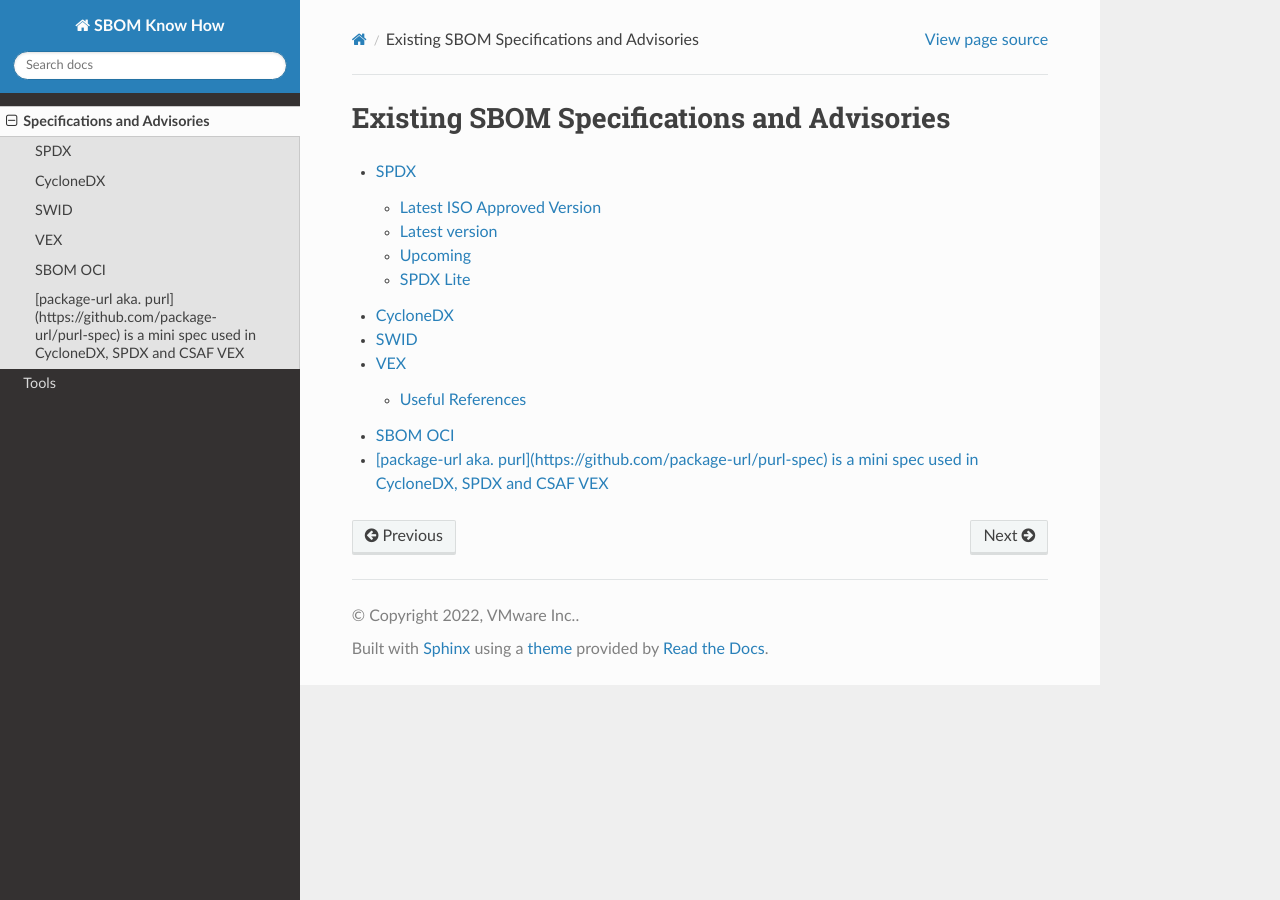
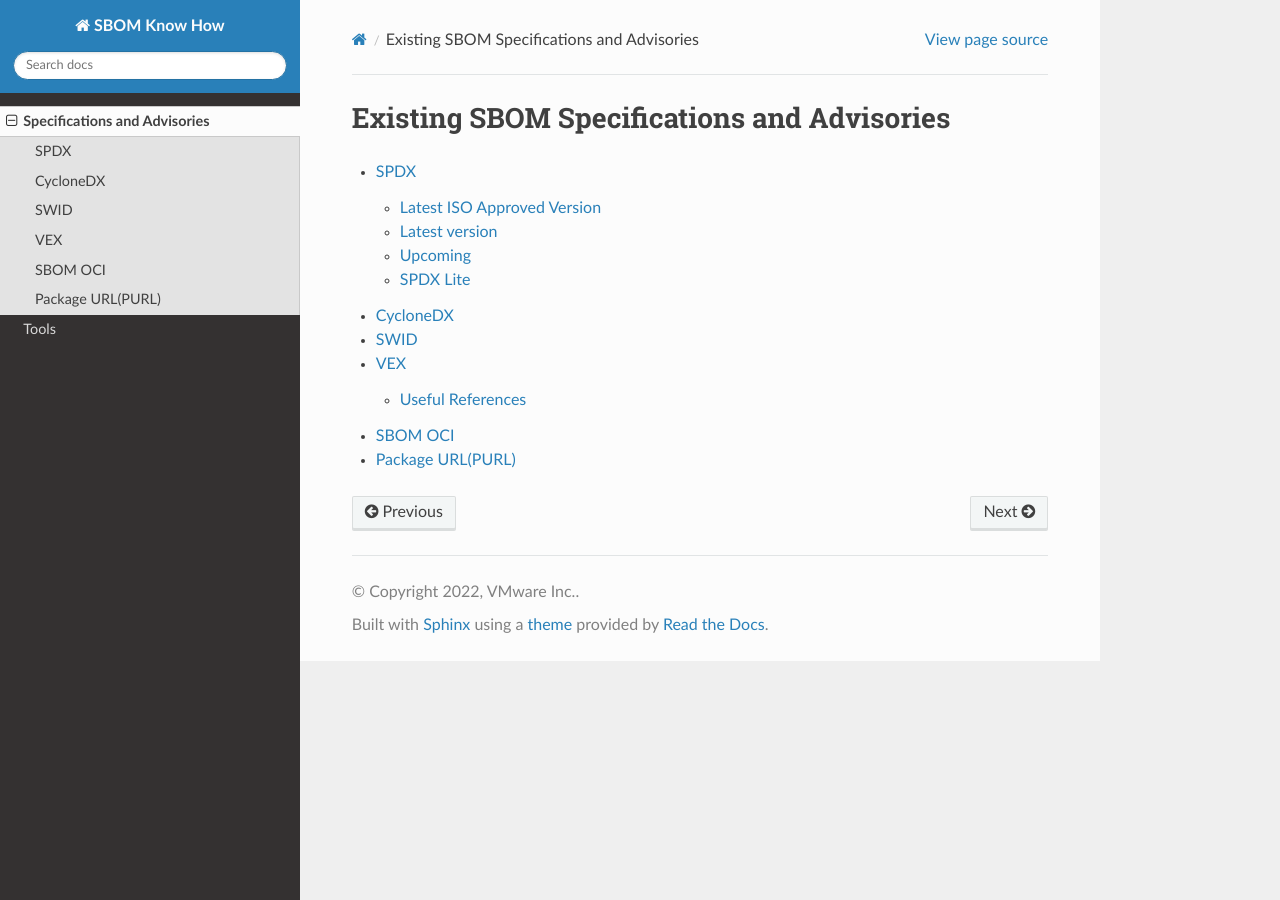
Before and after one commit to ivanayov/sbom-know-how, a Sphinx documentation site: the page built from docs/source/specs/index.rst, in a window 1280 px wide. Built offline with Sphinx 7.4.7 and the Read the Docs theme 2.0.0, drawn with Linux system fonts in a browser that asks for light colours.

Commit message:
Add PURL to specs
Signed-off-by: Ivana Atanasova <iyovcheva@vmware.com>

```diff
--- a/docs/source/specs/index.rst
+++ b/docs/source/specs/index.rst
@@ -10,4 +10,4 @@
    SWID <swid.md>
    VEX <vex.md>
    SBOM OCI <sbom_oci.md>
-   [package-url aka. purl](https://github.com/package-url/purl-spec) is a mini spec used in CycloneDX, SPDX and CSAF VEX
+   Package URL(PURL) <purl.md>
```
Also changed, not shown: docs/source/specs/purl.md (added, +5 -0 lines).
